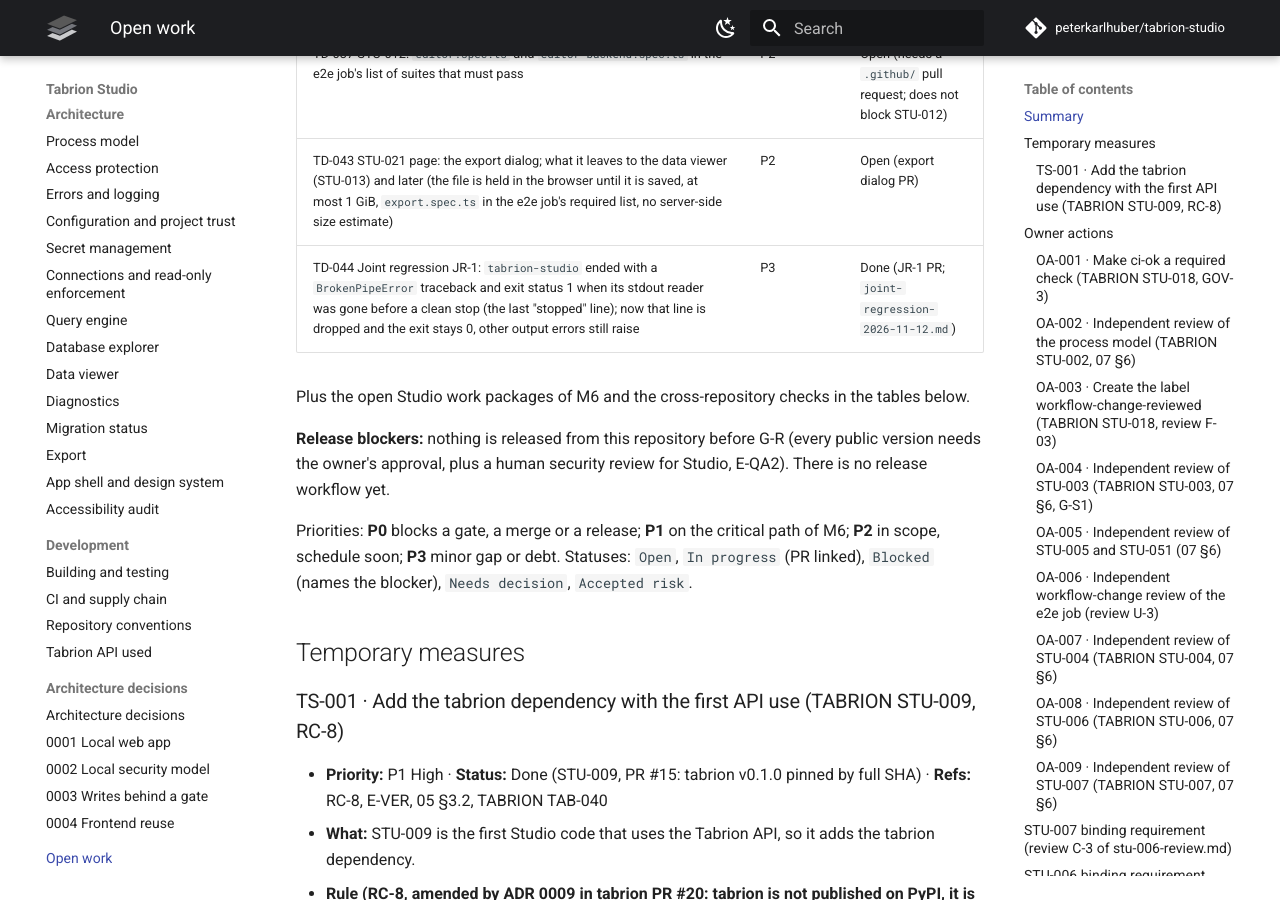
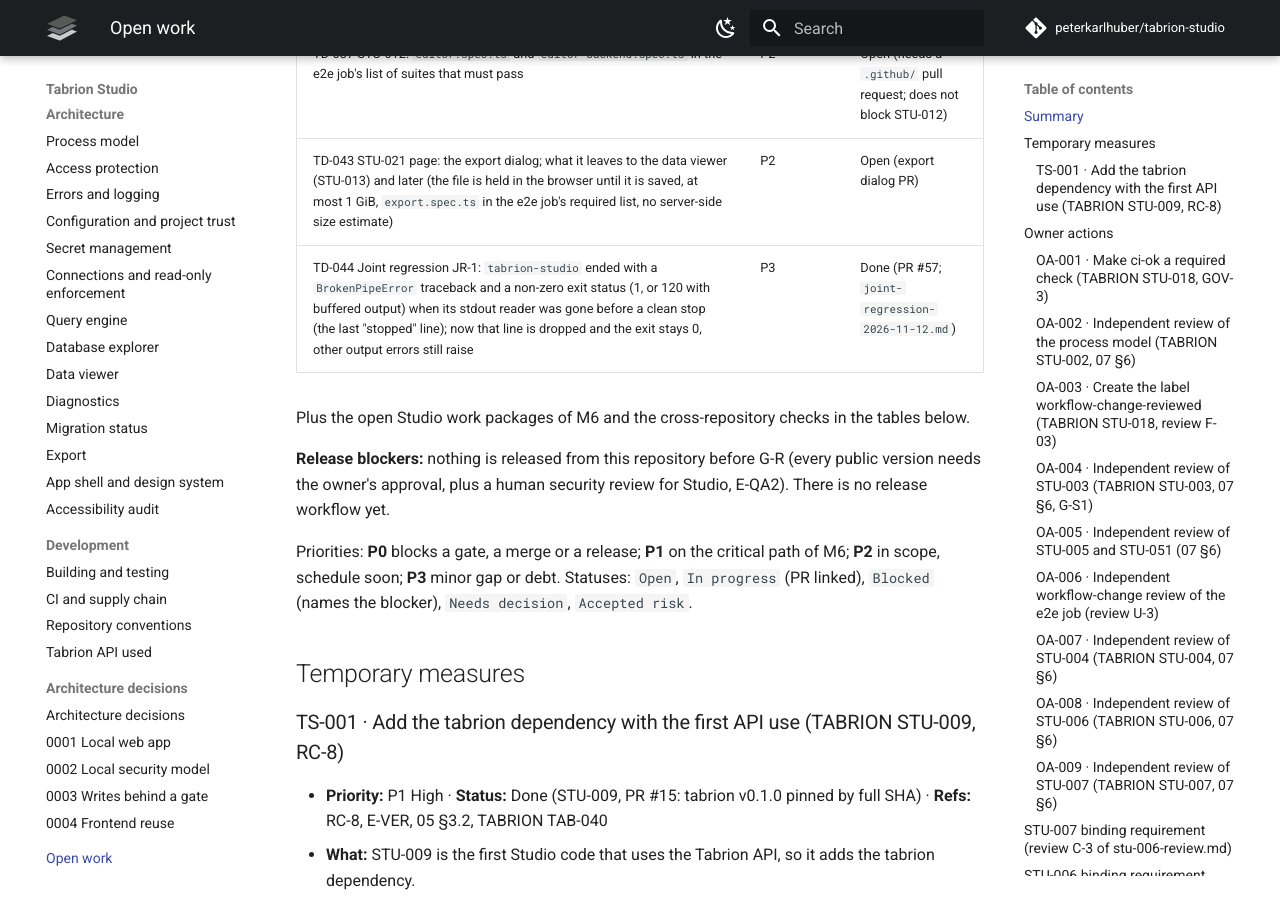
Before and after one commit to peterkarlhuber/tabrion-studio, an MkDocs documentation site: the page built from docs/TODO.md, in a window 1280 px wide and 900 px high, scrolled down 5926 px. Built offline with MkDocs 1.6.1 and Material for MkDocs 9.7.7, drawn with Linux system fonts in a browser that asks for light colours; comment, search, counter and statistics services are not loaded.

Commit message:
TD-044: name the old exit status correctly (1, or 120 when buffered)
Review L-1 and N-2 of td-044-review.md: the old behavior exited 1 only with
unbuffered stdout; with buffered stdout the failed flush at exit gave 120.
The TD-044 row now names PR #57.

Co-Authored-By: Claude Opus 5.5 <noreply@anthropic.com>
Claude-Session: https://claude.ai/code/session_011tY7TC7Nu5VGro3DJGJcv8

```diff
--- a/docs/TODO.md
+++ b/docs/TODO.md
@@ -65,7 +65,7 @@
 | TD-036 STU-025 parts outside the backend: the "Download report" button and the backup hints in the diagnostics view (STU-014 page, merged in #39), the report from the command line, the user-guide section | P2 | Partly done (TD-036 page PR: download, backup hints, page route `replace=True`, user guide); open: the command line |
 | TD-037 STU-012: `editor.spec.ts` and `editor-backend.spec.ts` in the e2e job's list of suites that must pass | P2 | Open (needs a `.github/` pull request; does not block STU-012) |
 | TD-043 STU-021 page: the export dialog; what it leaves to the data viewer (STU-013) and later (the file is held in the browser until it is saved, at most 1 GiB, `export.spec.ts` in the e2e job's required list, no server-side size estimate) | P2 | Open (export dialog PR) |
-| TD-044 Joint regression JR-1: `tabrion-studio` ended with a `BrokenPipeError` traceback and exit status 1 when its stdout reader was gone before a clean stop (the last "stopped" line); now that line is dropped and the exit stays 0, other output errors still raise | P3 | Done (JR-1 PR; `joint-regression-2026-11-12.md`) |
+| TD-044 Joint regression JR-1: `tabrion-studio` ended with a `BrokenPipeError` traceback and a non-zero exit status (1, or 120 with buffered output) when its stdout reader was gone before a clean stop (the last "stopped" line); now that line is dropped and the exit stays 0, other output errors still raise | P3 | Done (PR #57; `joint-regression-2026-11-12.md`) |
 
 Plus the open Studio work packages of M6 and the cross-repository checks in the tables below.
 
```
Also changed, not shown: CHANGELOG.md (+3 -3 lines).
